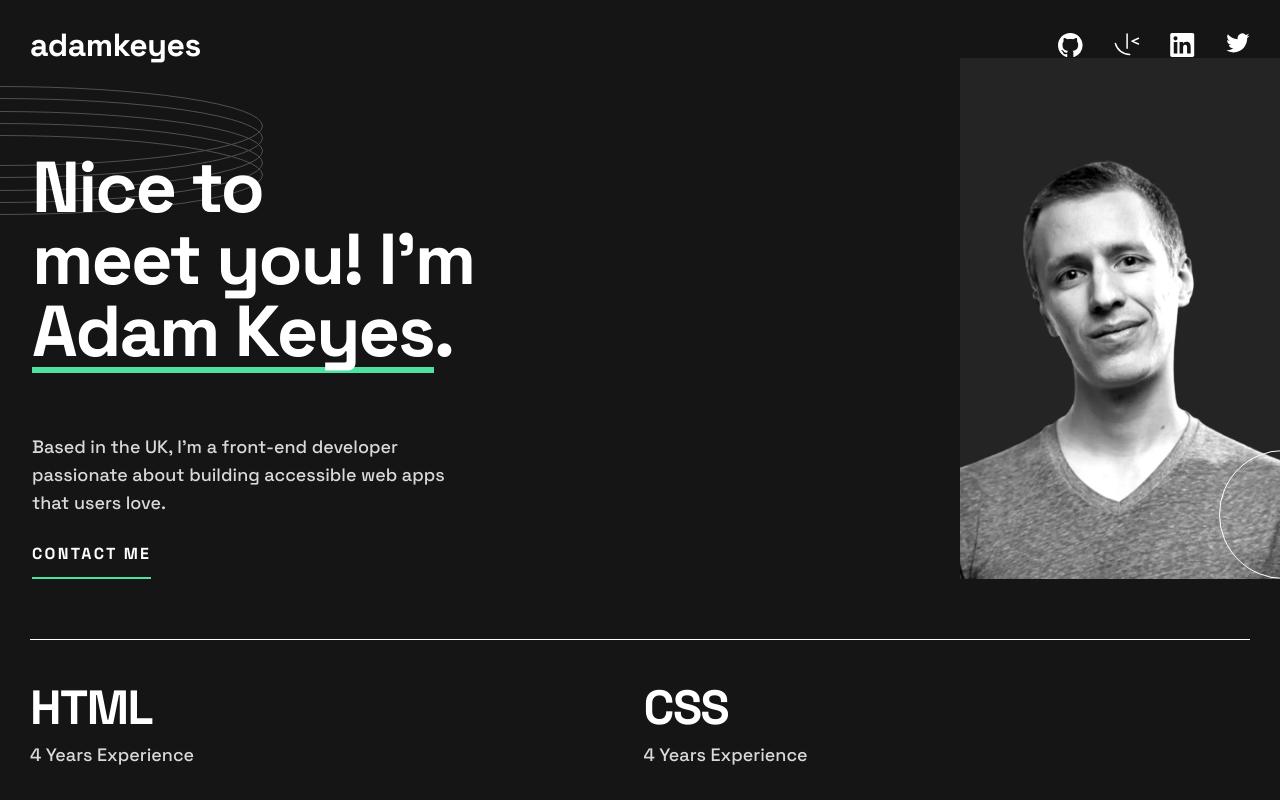
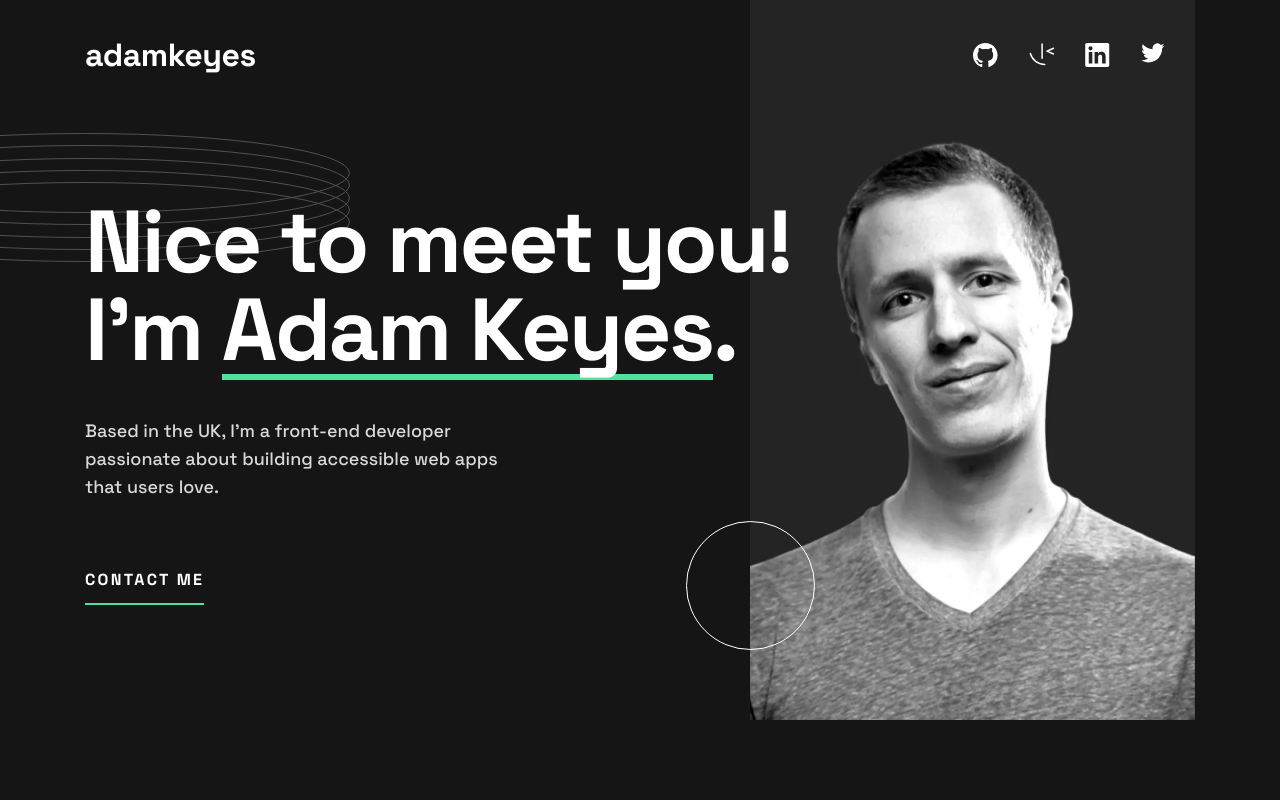
Before and after one commit to miguelzaga/singlepage-developer-portfolio, a React (Vite) app: page / in a window 1280 px wide. Shown: the top 800 px of the page. Built offline with nearby package versions, Linux system fonts and the light colour scheme.

Commit message:
style header and intro main for destkop

```diff
--- a/src/components/Intro.js
+++ b/src/components/Intro.js
@@ -10,7 +10,7 @@ function Intro() {
     <section className="intro">
       <div className="intro__main">
         <picture>
-          <source srcSet={profileDesktop} media="(min-width: 1000px)" />
+          <source srcSet={profileDesktop} media="(min-width: 1024px)" />
           <source srcSet={profileTablet} media="(min-width: 640px)" />
           <img
             className="intro__img"
--- a/src/scss/04-globals/_layout.scss
+++ b/src/scss/04-globals/_layout.scss
@@ -6,6 +6,9 @@
   @include breakpoint($md) {
     padding-left: 30px;
     padding-right: 30px;
+    max-width: calc(1110px + 60px);
+    margin-left: auto;
+    margin-right: auto;
   }
 }
 
@@ -19,6 +22,9 @@
   @include padding;
   @include breakpoint($md) {
     padding-top: 29px;
+  }
+  @include breakpoint($lg) {
+    padding-top: 39px;
   }
 }
 
--- a/src/scss/05-components/_intro.scss
+++ b/src/scss/05-components/_intro.scss
@@ -7,6 +7,9 @@
   @include breakpoint($md) {
     margin-top: 90px;
     text-align: left;
+  }
+  @include breakpoint($lg) {
+    margin-top: 127px;
   }
 
   &__main {
@@ -18,6 +21,10 @@
       padding-bottom: 60px;
       padding-left: 2px;
     }
+    @include breakpoint($lg) {
+      padding-bottom: 219px;
+      padding-left: 0;
+    }
 
     &-rings {
       top: -300px;
@@ -25,6 +32,9 @@
       @include breakpoint($md) {
         top: -65px;
         left: -297px;
+      }
+      @include breakpoint($lg) {
+        left: -265px;
       }
     }
 
@@ -36,6 +46,10 @@
         bottom: 60px;
         right: -98px;
         z-index: -1;
+      }
+      @include breakpoint($lg) {
+        bottom: 174px;
+        right: 380px;
       }
     }
   }
@@ -54,6 +68,11 @@
       right: -32px;
       max-width: 322px;
     }
+    @include breakpoint($lg) {
+      max-width: 445px;
+      bottom: 104px;
+      right: 0;
+    }
   }
 
   &__title {
@@ -63,15 +82,25 @@
     letter-spacing: rem(-1.13636px);
     margin-bottom: 20px;
     @include breakpoint($md) {
-      & > .br::after {
-        content: "\A";
-        white-space: pre;
-      }
       font-size: rem(72px);
       line-height: rem(72px);
       letter-spacing: rem(-2.04545px);
       max-width: 445px;
       margin-bottom: 60px;
+
+      & > .br::after {
+        content: "\A";
+        white-space: pre;
+      }
+    }
+    @include breakpoint($lg) {
+      @include t.heading-xl;
+      max-width: 706px;
+      margin-bottom: 37px;
+
+      & > .br::after {
+        content: "";
+      }
     }
 
     &-name {
@@ -94,6 +123,9 @@
       font-size: rem(18px);
       line-height: rem(28px);
     }
+    @include breakpoint($lg) {
+      margin-bottom: 66px;
+    }
   }
 
   &__skills {
@@ -113,7 +145,7 @@
       row-gap: 52px;
       border-bottom: none;
       margin-bottom: 100px;
-    padding-bottom: 0;
+      padding-bottom: 0;
     }
 
     &-name {
--- a/src/scss/05-components/_navbar.scss
+++ b/src/scss/05-components/_navbar.scss
@@ -29,6 +29,9 @@
     @include breakpoint($md) {
       max-width: 192px;
     }
+    @include breakpoint($lg) {
+      margin-right: 30px;
+    }
 
     &-img {
       max-height: 20px;
```
